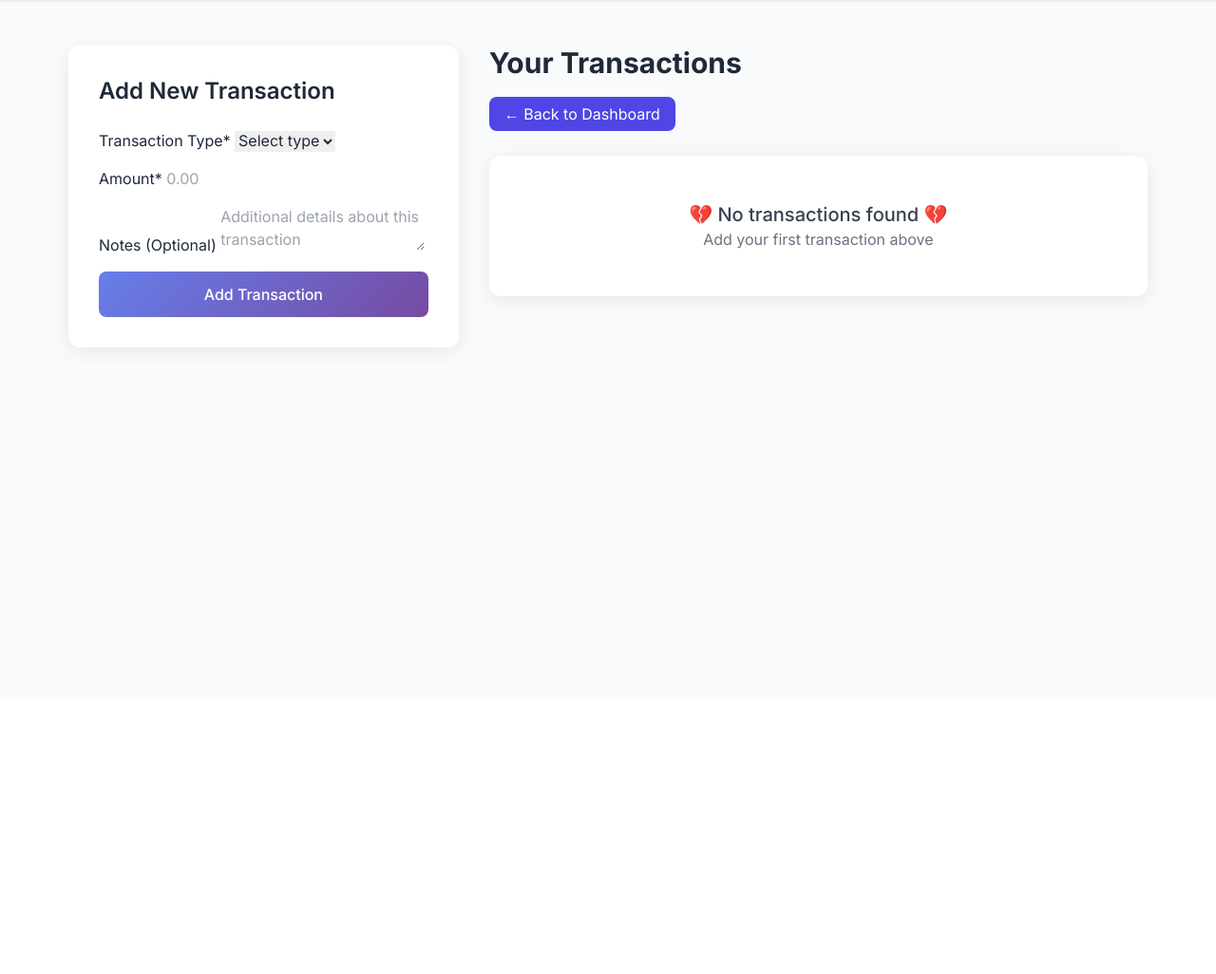
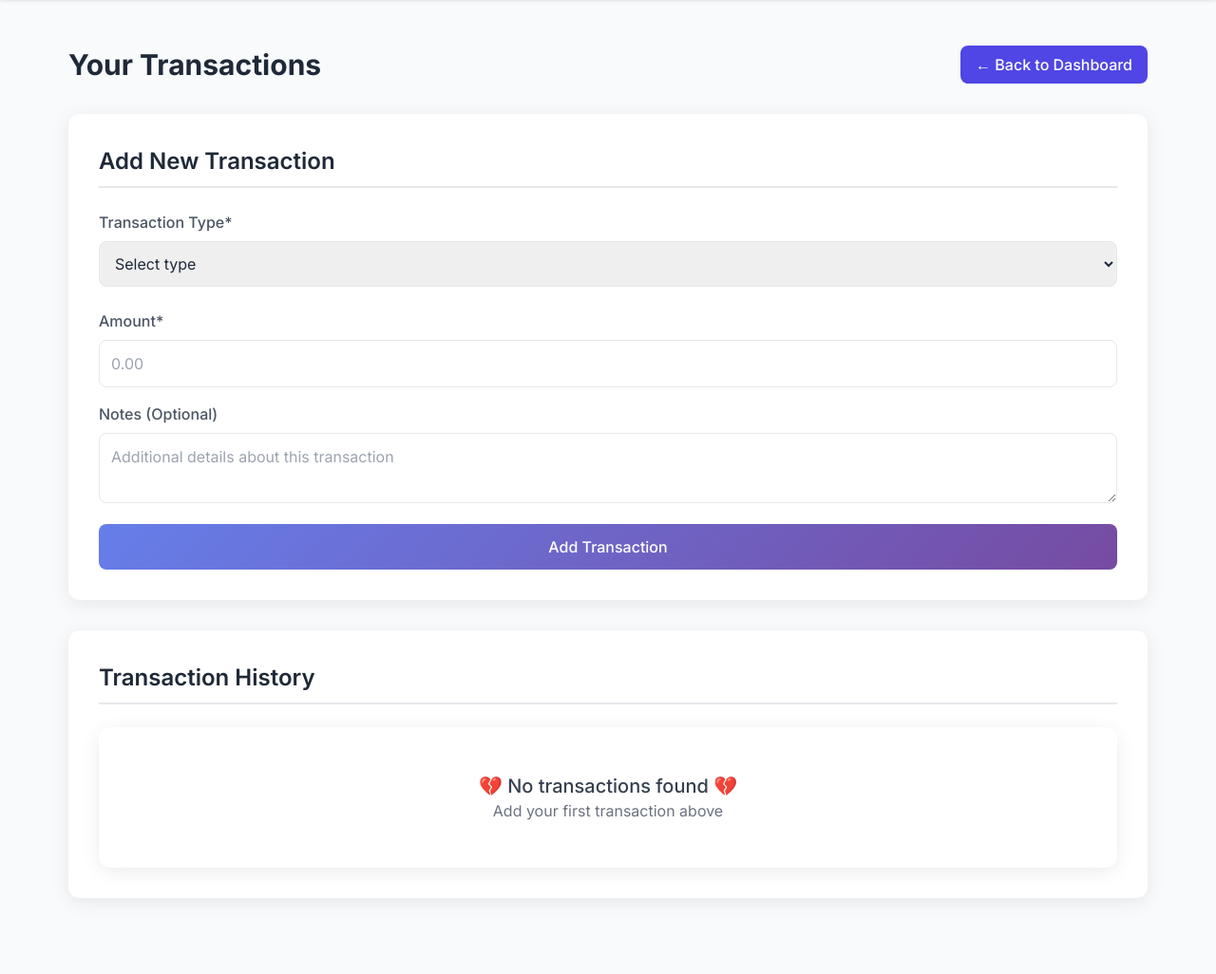
Before and after one commit to Mathan3006/family, a Flask app: template templates/transactions.html in a window 1280 px wide. Shown: the part 64-1090 px from the top of the page at 95% size. Before the commit the page ends 439 px from the top, so only its background shows below. Run offline with Flask 3, Linux system fonts and the light colour scheme; the template is opened without the code that fills it, so the values that code supplies are empty; some libraries are stand-ins or nearby versions.

Commit message:
Update transactions.html

```diff
--- a/templates/transactions.html
+++ b/templates/transactions.html
@@ -11,30 +11,37 @@
         max-width: 1200px;
         margin: 0 auto;
         padding: 2rem;
-        display: flex;
-        flex-wrap: wrap;
-        gap: 2rem;
     }
 
-    .add-transaction {
+    .section-container {
         background: white;
         padding: 2rem;
         border-radius: 12px;
         box-shadow: 0 4px 20px rgba(0,0,0,0.08);
-        flex: 1;
-        min-width: 300px;
+        margin-bottom: 2rem;
     }
 
-    .transaction-history {
-        flex: 2;
-        min-width: 500px;
+    .income-highlight {
+        background-color: rgba(16, 185, 129, 0.1);
+        border-left: 4px solid #10b981;
+    }
+
+    .income-amount {
+        font-size: 1.1rem;
+        position: relative;
+    }
+
+    .income-amount::before {
+        content: "+";
+        position: absolute;
+        left: -15px;
     }
 
     .transaction-table {
         width: 100%;
         border-collapse: separate;
         border-spacing: 0;
-        margin: 2rem 0;
+        margin-top: 1.5rem;
         box-shadow: 0 4px 20px rgba(0,0,0,0.08);
         border-radius: 12px;
         overflow: hidden;
@@ -62,6 +69,67 @@
         background: #f9f9f9;
     }
 
+    .text-green {
+        color: #10b981;
+        font-weight: 600;
+    }
+
+    .text-red {
+        color: #ef4444;
+        font-weight: 600;
+    }
+
+    .btn {
+        display: inline-flex;
+        align-items: center;
+        padding: 0.5rem 1rem;
+        border-radius: 8px;
+        font-weight: 500;
+        transition: all 0.3s cubic-bezier(0.4, 0, 0.2, 1);
+    }
+
+    .btn-danger {
+        background-color: #fee2e2;
+        color: #b91c1c;
+    }
+
+    .btn-danger:hover {
+        background-color: #fecaca;
+    }
+
+    .empty-state {
+        text-align: center;
+        padding: 3rem;
+        background: white;
+        border-radius: 12px;
+        box-shadow: 0 4px 20px rgba(0,0,0,0.08);
+    }
+
+    .form-group {
+        margin-bottom: 1.5rem;
+    }
+
+    .form-group label {
+        display: block;
+        margin-bottom: 0.5rem;
+        font-weight: 500;
+        color: #4b5563;
+    }
+
+    .form-control {
+        width: 100%;
+        padding: 0.75rem;
+        border: 1px solid #e5e7eb;
+        border-radius: 8px;
+        transition: border 0.3s ease, box-shadow 0.3s ease;
+    }
+
+    .form-control:focus {
+        border-color: #6366f1;
+        box-shadow: 0 0 0 3px rgba(99, 102, 241, 0.2);
+        outline: none;
+    }
+
     .submit-btn {
         background: linear-gradient(135deg, #667eea 0%, #764ba2 100%);
         color: white;
@@ -78,27 +146,54 @@
         transform: translateY(-2px);
     }
 
-    .empty-state {
-        text-align: center;
-        padding: 3rem;
-        background: white;
-        border-radius: 12px;
-        box-shadow: 0 4px 20px rgba(0,0,0,0.08);
-        margin: 2rem 0;
+    .category-badge {
+        display: inline-block;
+        padding: 0.25rem 0.5rem;
+        border-radius: 9999px;
+        font-size: 0.75rem;
+        font-weight: 600;
+        background-color: #d1fae5;
+        color: #065f46;
+    }
+
+    .section-title {
+        font-size: 1.5rem;
+        font-weight: 600;
+        color: #1f2937;
+        margin-bottom: 1.5rem;
+        padding-bottom: 0.5rem;
+        border-bottom: 2px solid #e5e7eb;
+    }
+
+    .navigation-header {
+        display: flex;
+        justify-content: space-between;
+        align-items: center;
+        margin-bottom: 2rem;
     }
 
     @media (max-width: 768px) {
-        .transactions-container {
-            flex-direction: column;
+        .section-container {
+            padding: 1.5rem;
+        }
+
+        .section-title {
+            font-size: 1.3rem;
         }
     }
 </style>
 
 <div class="transactions-container">
+    <div class="navigation-header">
+        <h1 class="text-3xl font-bold text-gray-800">Your Transactions</h1>
+        <a href="{{ url_for('home') }}" class="btn bg-indigo-600 text-white hover:bg-indigo-700 px-4 py-2 rounded-lg">
+            ← Back to Dashboard
+        </a>
+    </div>
 
-    <!-- Input Form Section -->
-    <div class="add-transaction">
-        <h2 class="text-2xl font-semibold text-gray-800 mb-6">Add New Transaction</h2>
+    <!-- Add Transaction Form Section (Now First) -->
+    <div class="section-container">
+        <h2 class="section-title">Add New Transaction</h2>
         <form method="POST" action="{{ url_for('add_transaction') }}" class="space-y-4">
             <div class="form-group">
                 <label>Transaction Type*</label>
@@ -111,7 +206,8 @@
 
             <div class="form-group">
                 <label>Amount*</label>
-                <input type="number" step="0.01" name="amount" class="form-control" placeholder="0.00" min="0.01" required>
+                <input type="number" step="0.01" name="amount" class="form-control"
+                       placeholder="0.00" min="0.01" required>
             </div>
 
             <div class="form-group hidden" id="income-field">
@@ -128,7 +224,8 @@
 
             <div class="form-group">
                 <label>Notes (Optional)</label>
-                <textarea name="notes" class="form-control" rows="2" placeholder="Additional details about this transaction"></textarea>
+                <textarea name="notes" class="form-control" rows="2"
+                          placeholder="Additional details about this transaction"></textarea>
             </div>
 
             <button type="submit" class="submit-btn">
@@ -137,15 +234,9 @@
         </form>
     </div>
 
-    <!-- Transactions Section -->
-    <div class="transaction-history">
-        <h1 class="text-3xl font-bold text-gray-800 mb-6">Your Transactions</h1>
-
-        <div class="transaction-actions mb-6">
-            <a href="{{ url_for('home') }}" class="btn bg-indigo-600 text-white hover:bg-indigo-700 px-4 py-2 rounded-lg">
-                ← Back to Dashboard
-            </a>
-        </div>
+    <!-- Transactions List Section -->
+    <div class="section-container">
+        <h2 class="section-title">Transaction History</h2>
 
         {% if transactions %}
         <table class="transaction-table">
```
